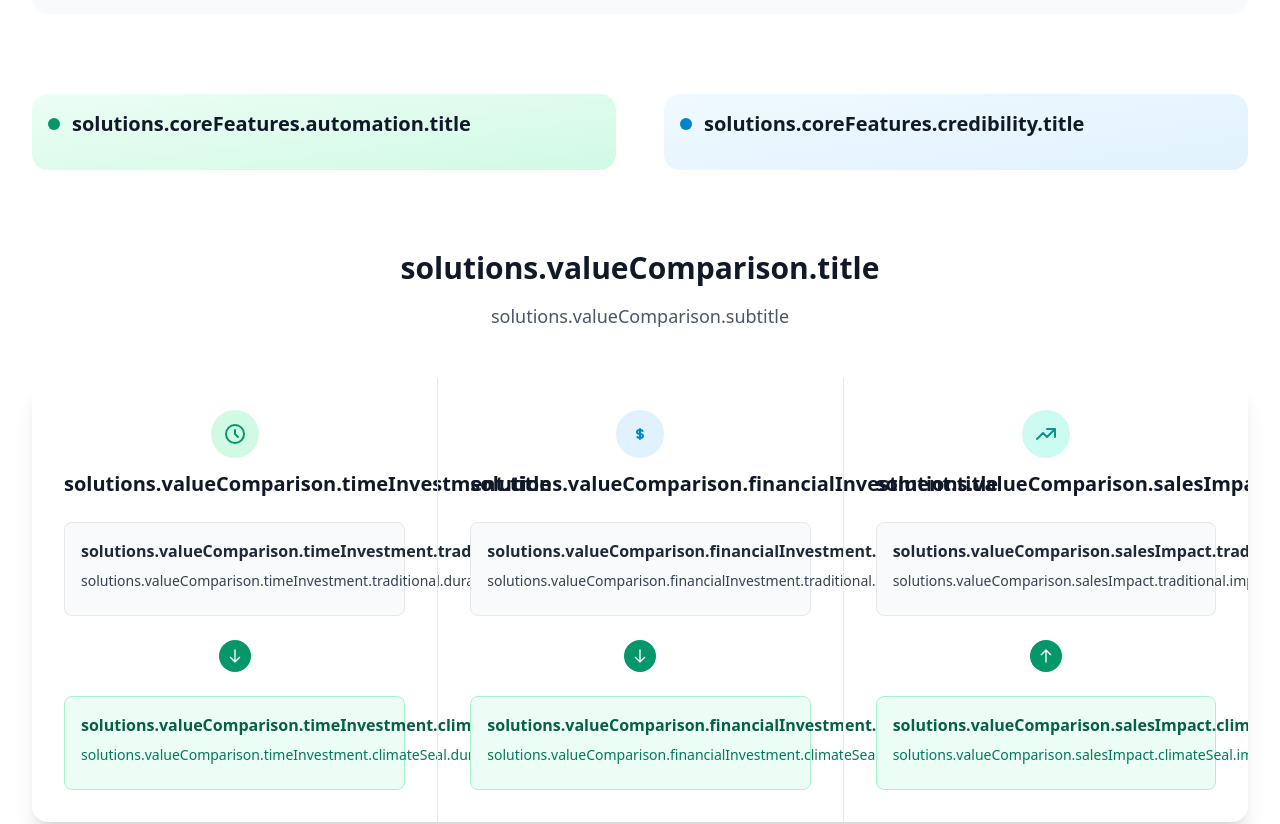
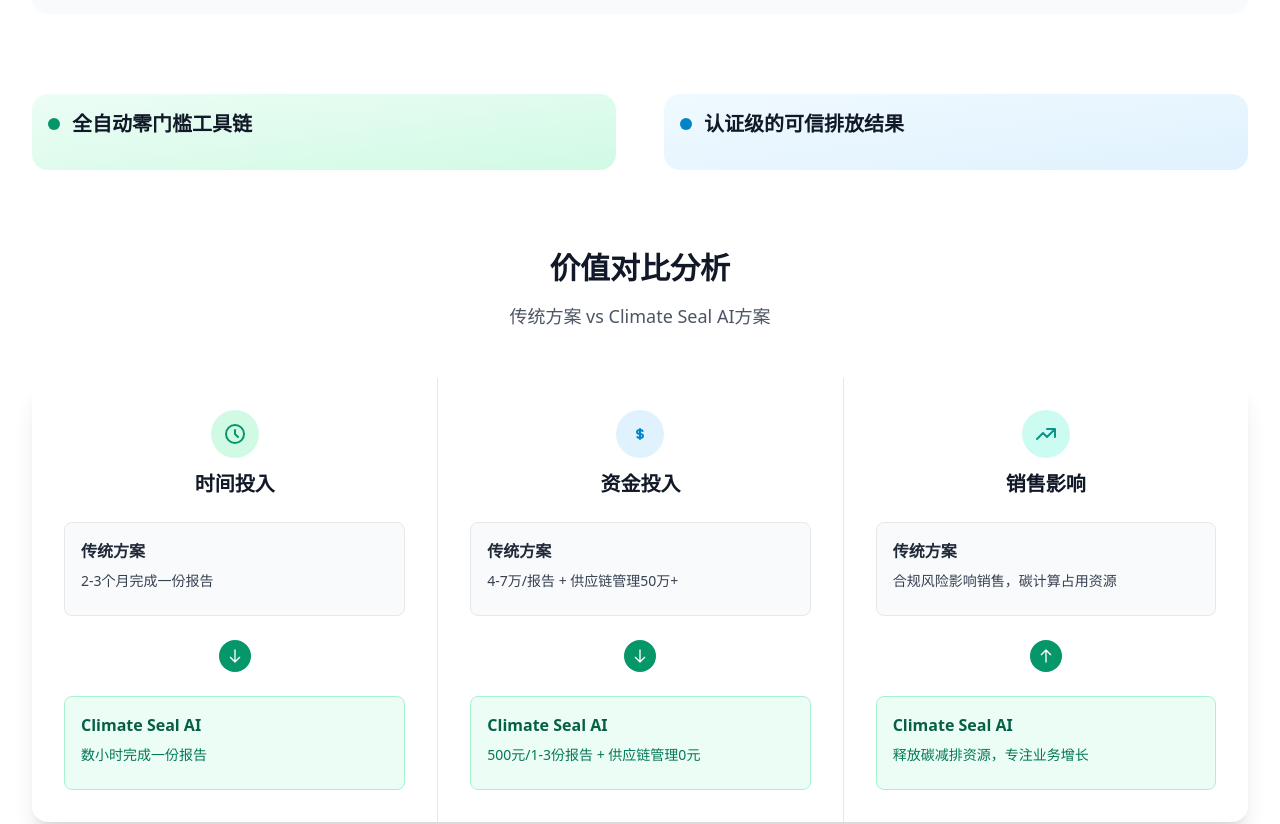
Before and after one commit to CaterpillarYu/climate-seal-web-718, a React (Vite) app: page / in a window 1280 px wide. Shown: the part 1710-2534 px from the top of the page. Built offline with nearby package versions, Linux system fonts and the light colour scheme.

Commit message:
恢复到上一个保存点

```diff
--- a/src/contexts/LanguageContext.tsx
+++ b/src/contexts/LanguageContext.tsx
@@ -40,6 +40,101 @@ const translations: Record<string, Translations> = {
     },
     solutions: {
       title: '我们的解决方案',
+      coreFeatures: {
+        title: '核心功能介绍',
+        automation: {
+          title: '全自动零门槛工具链',
+          features: [
+            '法规匹配：0法规查找理解，0专业背景，自动多法规匹配',
+            '最少数据：法规允许的自动后台数据补充，只需最少量真实数据',
+            '建模&计算：0手动建模和0手动计算，无需碳专业知识',
+            '因子匹配：高精度AI因子匹配算法，准确率95%以上，0人工辅助',
+            '风险分析：核验级风险和可信度评估，90%+认证核验通过率',
+            '热点&报告：自动排放热点分析和多语言报告，精准支撑减排和合规'
+          ]
+        },
+        credibility: {
+          title: '认证级的可信排放结果',
+          features: [
+            '多产品和法规：支持不同产品类型、地区和法规要求（ISO/CBAM/CSRD/DPP/PEF/EU电池）',
+            '多种碳业务类型：横跨披露、碳税、绿色供应链采购、碳资产、碳金融、碳标签、产品数字护照、电池护照',
+            '支持主流认证：BSI、BV、TUV、SGS和本地认证机构'
+          ]
+        }
+      },
+      valueComparison: {
+        title: '价值对比分析',
+        subtitle: '传统方案 vs Climate Seal AI方案',
+        timeInvestment: {
+          title: '时间投入',
+          traditional: {
+            title: '传统方案',
+            duration: '2-3个月完成一份报告',
+            details: [
+              '• 外包咨询：用户投入1周+，总周期2-3个月',
+              '• 软件采购：用户投入2周-1个月，总周期2周-1个月',
+              '• 认证核验：用户投入1周+，总周期1.5个月',
+              '• 绿色供应链：用户投入长期，总周期长期'
+            ]
+          },
+          climateSeal: {
+            title: 'Climate Seal AI',
+            duration: '数小时完成一份报告',
+            details: [
+              '• 计算：无外包咨询，人工资源查找和法规',
+              '• 认证：无认证文件审核的补充和修改',
+              '• 供应链：无供应链培训/专业支持',
+              '• 高数据质量可信度（AI agent支持供应商）'
+            ]
+          }
+        },
+        financialInvestment: {
+          title: '资金投入',
+          traditional: {
+            title: '传统方案',
+            cost: '4-7万/报告 + 供应链管理50万+',
+            details: [
+              '• 外包咨询：报告费用+协调咨询沟通成本（2.5-5万+）',
+              '• 软件采购：软件费用+内部碳专家成本（2.5-5万+）',
+              '• 认证核验：协调补充/修改/沟通成本（1万+）',
+              '• 绿色供应链：软件+培训+管理投入（50万+）'
+            ]
+          },
+          climateSeal: {
+            title: 'Climate Seal AI',
+            cost: '500元/1-3份报告 + 供应链管理0元',
+            details: [
+              '• 计算：无外包咨询，人工资源查找和法规',
+              '• 认证：无认证文件审核的补充和修改',
+              '• 供应链：无供应链培训/专业支持',
+              '• 供应商负担500元/合规对象'
+            ]
+          }
+        },
+        salesImpact: {
+          title: '销售影响',
+          traditional: {
+            title: '传统方案',
+            impact: '合规风险影响销售，碳计算占用资源',
+            details: [
+              '• ISO14067、数字护照、碳税要求影响销售',
+              '• 碳减排材料溢价和稀缺性',
+              '• 碳减排项目资产开发和绿贷资源占用',
+              '• 能带来更多收入但计算占用资源'
+            ]
+          },
+          climateSeal: {
+            title: 'Climate Seal AI',
+            impact: '释放碳减排资源，专注业务增长',
+            details: [
+              '• 同样预算，更多资金和人力投入减排项目',
+              '• 更多时间争取低碳订单/采购、低碳补贴',
+              '• 专注低碳金融、碳资产开发',
+              '    • 绿色供应链金融贴息机会'
+            ]
+          }
+        }
+      },
       processComparison: {
         title: '业务流程对比',
         subtitle: '三种方案的工作流程详细对比',
```
